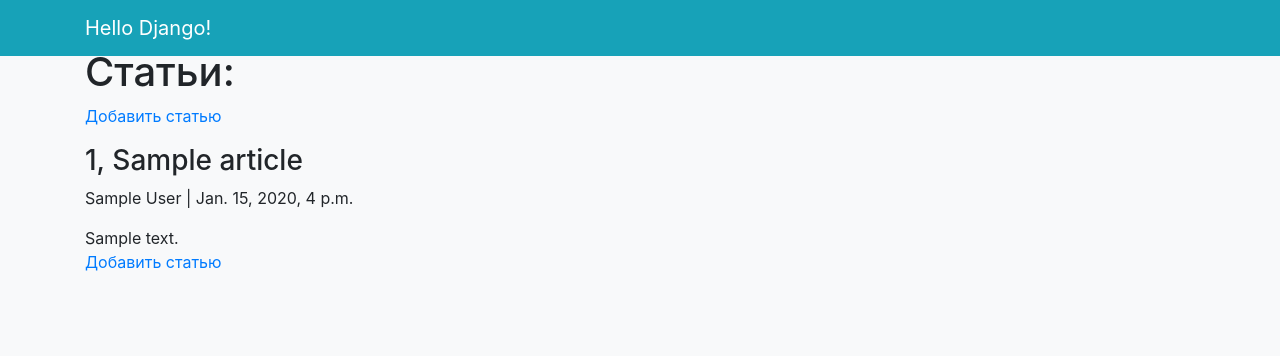
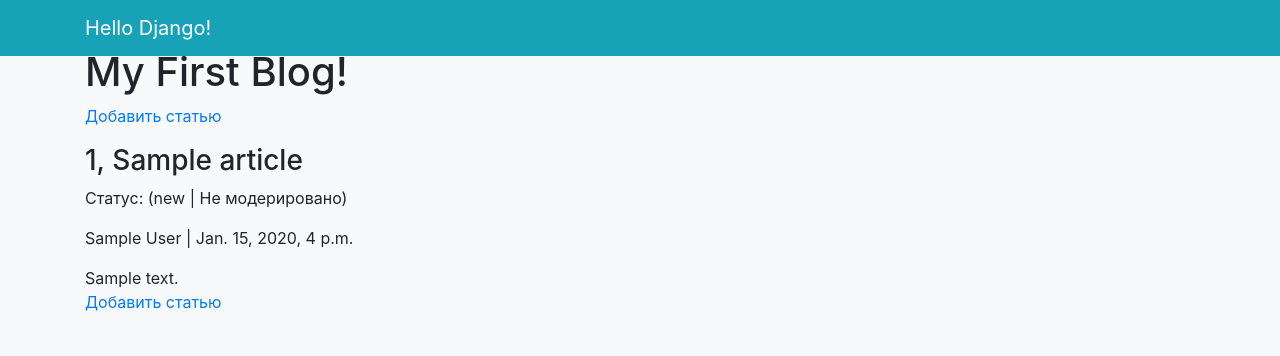
Before and after one commit to iBekNomad/Articles, a Django app: template source/webapp/templates/index.html in a window 1280 px wide. Shown: the top 356 px of the page. Run offline with Django 3.2, Linux system fonts and the light colour scheme; the template is opened without the code that fills it: values that come from a table or form of the project are taken from there, others are empty; tables that the repository leaves empty hold one stand-in row (values such as "Sample post"); some libraries are stand-ins or nearby versions.

Commit message:
added 'status' field

```diff
--- a/source/webapp/models.py
+++ b/source/webapp/models.py
@@ -1,10 +1,18 @@
 from django.db import models
+
+
+STATUS_CHOICES = [
+    ('new', 'Не модерировано'),
+    ('moderated', 'Модерировано'),
+    ('rejected', 'Отклонено')
+]
 
 
 class Article(models.Model):
     title = models.CharField(max_length=200, null=False, blank=False, verbose_name='Заголовок')
     text = models.TextField(max_length=3000, null=False, blank=False, verbose_name='Текст')
     author = models.CharField(max_length=40, null=False, blank=False, default='Unknown', verbose_name='Автор')
+    status = models.CharField(max_length=15, choices=STATUS_CHOICES, default='new', verbose_name='Модерация')
     created_at = models.DateTimeField(auto_now_add=True, verbose_name='Время создания')
     updated_at = models.DateTimeField(auto_now=True, verbose_name='Время изменения')
 
--- a/source/webapp/templates/index.html
+++ b/source/webapp/templates/index.html
@@ -22,10 +22,11 @@
         </div>
     </nav>
     <div class="container pt-5">
-        <h1>Статьи:</h1>
+        <h1>My First Blog!</h1>
         <p><a href="/articles/add">Добавить статью</a> </p>
         {% for article in articles %}
             <h3>{{ article.pk }}, {{ article.title }}</h3>
+            <p>Статус: ({{ article.status }} | {{ article.get_status_display }})</p>
             <p>{{ article.author }} | {{ article.created_at }}</p>
             <div>{{ article.text }}</div>
         {% endfor %}
```
Also changed, not shown: source/webapp/templates/article_create.html (+7 -0 lines), source/webapp/views.py (+11 -4 lines), source/webapp/migrations/0002_article_status.py (added), source/webapp/migrations/0003_auto_20200724_1202.py (added).
